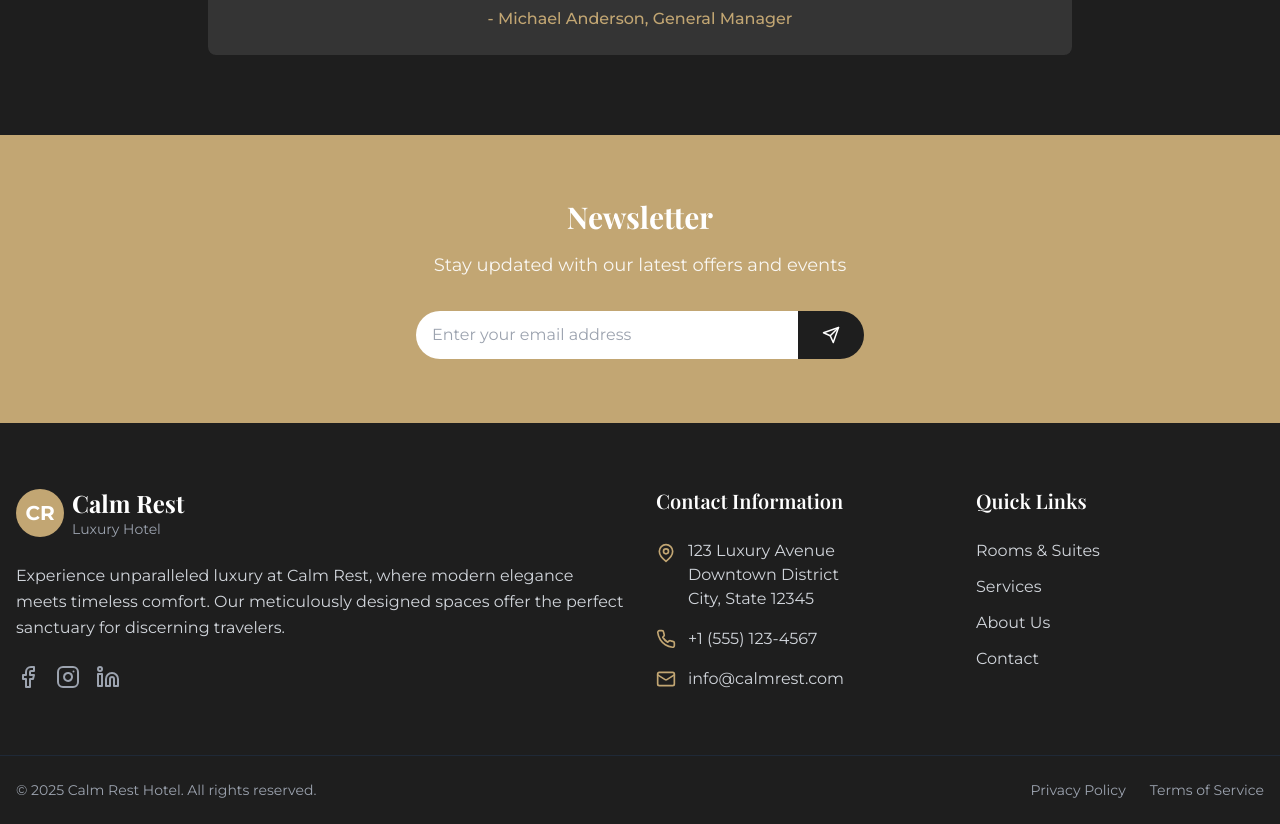
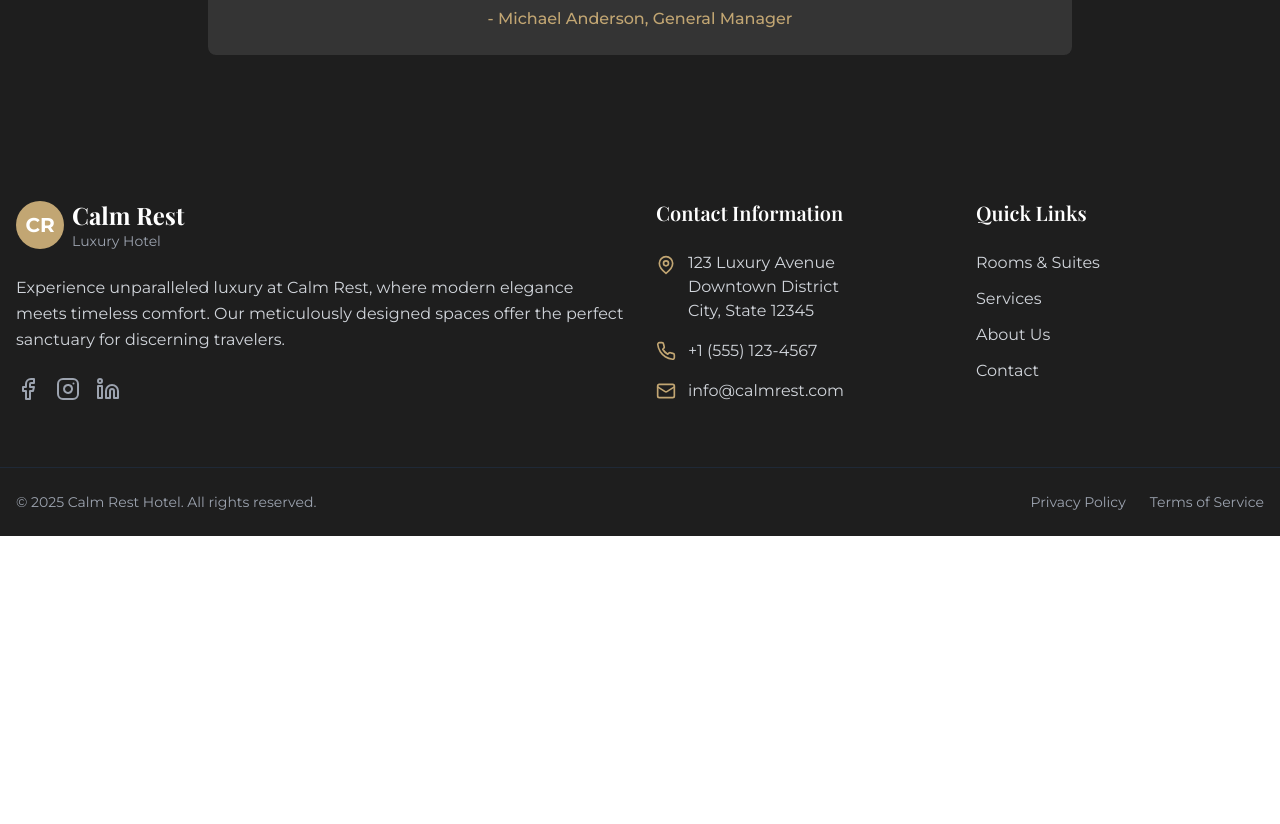
Before and after one commit to yasindugunasekara/hotel-managment-system, a React (Vite) app in the folder frontend/: page /profile in a window 1280 px wide. Shown: the part 2640-3464 px from the top of the page. After the commit the page ends 3176 px from the top, so only its background shows below. Built offline with nearby package versions, Linux system fonts and the light colour scheme.

Commit message:
refactor: remove newsletter signup section from Footer component

```diff
--- a/frontend/src/components/Footer.tsx
+++ b/frontend/src/components/Footer.tsx
@@ -8,41 +8,12 @@ const Footer = () => {
 
   const handleNewsletterSubmit = (e: React.FormEvent) => {
     e.preventDefault();
-    // Handle newsletter signup
-    console.log('Newsletter signup:', email);
-    setEmail('');
-    alert('Thank you for subscribing!');
+
   };
 
   return (
     <footer className="bg-navy text-white">
-      {/* Newsletter Section */}
-      <div className="bg-gold py-16">
-        <div className="max-w-4xl mx-auto px-4 text-center">
-          <h3 className="text-3xl font-serif font-bold text-white mb-4">
-            {t('newsletter')}
-          </h3>
-          <p className="text-white/90 mb-8 text-lg">
-            {t('newsletterText')}
-          </p>
-          <form onSubmit={handleNewsletterSubmit} className="flex max-w-md mx-auto">
-            <input
-              type="email"
-              value={email}
-              onChange={(e) => setEmail(e.target.value)}
-              placeholder="Enter your email address"
-              className="flex-1 px-4 py-3 rounded-l-full text-navy focus:outline-none focus:ring-2 focus:ring-white"
-              required
-            />
-            <button
-              type="submit"
-              className="bg-navy text-white px-6 py-3 rounded-r-full hover:bg-gray-800 transition-colors flex items-center space-x-2"
-            >
-              <Send size={18} />
-            </button>
-          </form>
-        </div>
-      </div>
+
 
       {/* Main Footer */}
       <div className="py-16">
```
